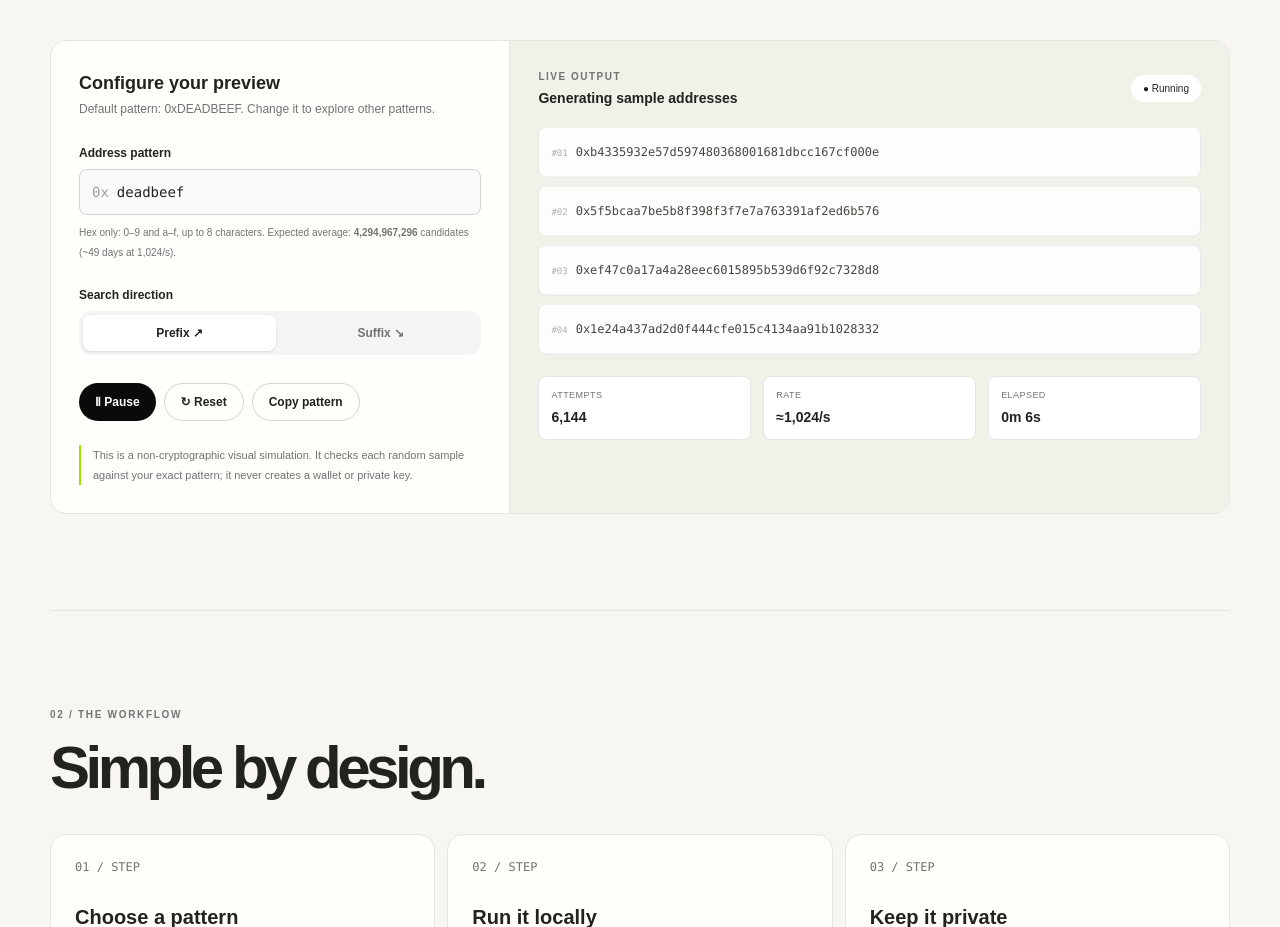
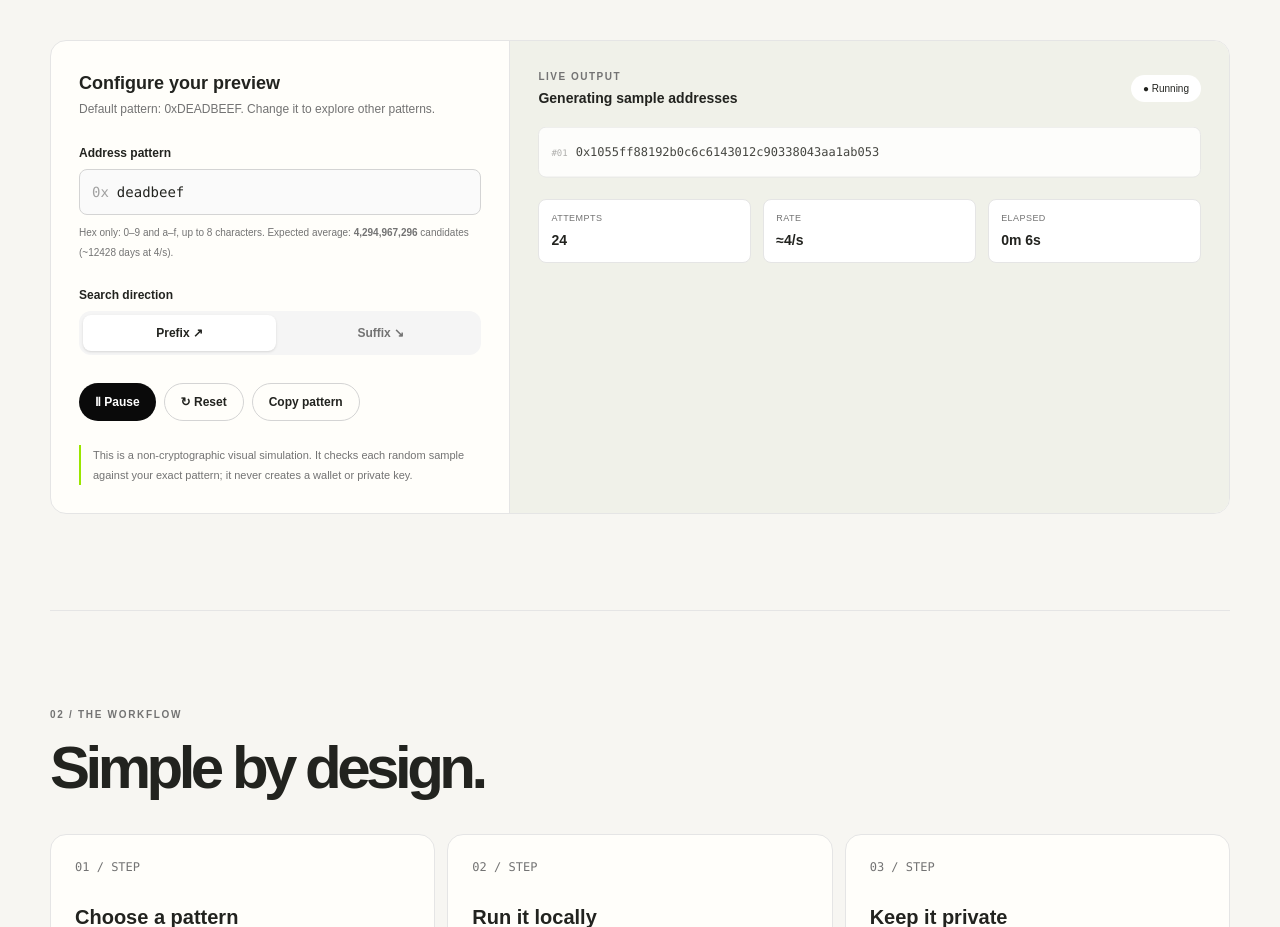
Before and after one commit to hanzvibes/ethvanity-js, a Next.js app: page / in a window 1280 px wide. Shown: the part 1129-2056 px from the top of the page. Built offline with nearby package versions, Linux system fonts and the light colour scheme.

Commit message:
fix: show one DEADBEEF vanity preview candidate

```diff
--- a/app/page.tsx
+++ b/app/page.tsx
@@ -10,8 +10,8 @@ function matches(value: string, pattern: string, mode: Mode) {
   const body = value.slice(2);
   return mode === "prefix" ? body.startsWith(pattern) : body.endsWith(pattern);
 }
-const seed = ["0x8a4d1c70e9b3f6a2d5c1b7e04f8a9d3c6b2e1f70","0x2f6a0c91b8d4e7f3a1c5d9e2b6f0a8c4d7e1b953","0x6e1b9d3a4f7c2e8a0d5b1f6c9a3e7d2b4f8c1a60","0x4c8e2a7d1f5b9c3e6a0d4f8b2e7c1a5d9f3b6e20"];
-const BATCH_SIZE = 256;
+const seed = ["0x8a4d1c70e9b3f6a2d5c1b7e04f8a9d3c6b2e1f70"];
+const BATCH_SIZE = 1;
 const TICK_MS = 250;
 const SIMULATED_RATE = Math.round((BATCH_SIZE * 1000) / TICK_MS);
 function formatDuration(seconds: number) {
@@ -40,7 +40,7 @@ export default function Home() {
    }
    setAttempts(n=>n+checked);
    setElapsed(n=>n+TICK_MS/1000);
-   setRows(prev=>[...batch.reverse(),...prev].slice(0,4));
+   setRows(batch.slice(-1));
    if(found){setMatch(found);setRunning(false)}
   },TICK_MS);
   return()=>window.clearInterval(id)
```
